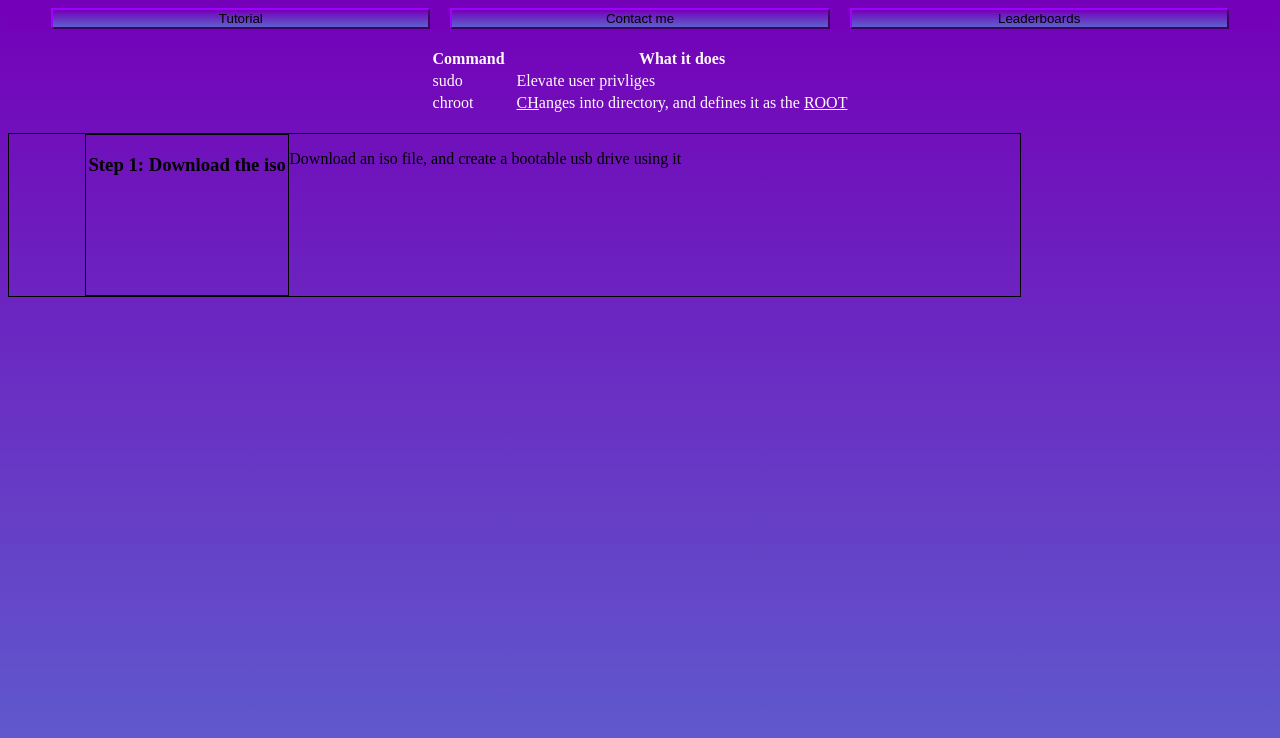
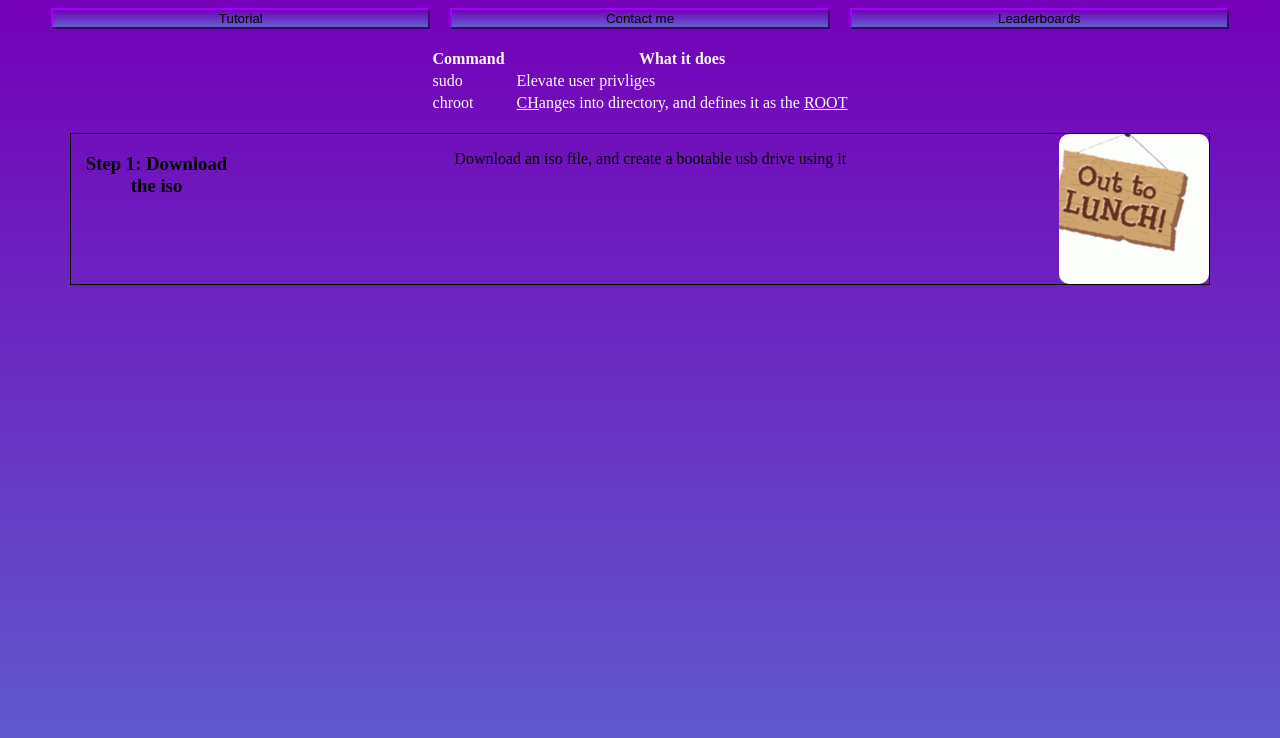
Before and after one commit to AdamFariello/ps-SBA307, a plain HTML site: page index.html in a window 1280 px wide. Drawn offline with Linux system fonts and the light colour scheme.

Commit message:
Fixed the background-image not appearing

```diff
--- a/index.html
+++ b/index.html
@@ -6,9 +6,9 @@
     <title>Chroot tutorial</title>
     <link rel="icon" type="image/x-icon" href="./images/tabIcon.png">
 
-    <link rel="stylesheet" href="./styles/index.navbar.css">
-    <link rel="stylesheet" href="./styles/index.table.css">
-    <link rel="stylesheet" href="./styles/index.css">
+    <link type="text/css" rel="stylesheet" href="./styles/index.navbar.css">
+    <link type="text/css" rel="stylesheet" href="./styles/index.table.css">
+    <link type="text/css" rel="stylesheet" href="./styles/index.css">
 </head>
 <style>
     html {
@@ -55,5 +55,6 @@
 		    <!--s<img src="/gifs/TODO_REPLACE.gif" alt="step1: download iso">-->
 	    </div>
     </div>
+
 </body>
 </html>
--- a/styles/index.css
+++ b/styles/index.css
@@ -1,33 +1,41 @@
 .stepBody {
     border: 1px solid black;
-	width: 80%;
+	width: 90%;
     display: flex;
     flex-direction: row;
     justify-content: center;
+    margin-left: auto;
+    margin-right: auto;
 }
 
 .stepBox {
-    border: 1px solid black;
-	width: 20%;
+    /*TODO: Figure out if to include second border*/
+	width: 15%;
     display:block;
-    justify-content: left;
+    margin-right:auto;
     word-wrap: break-word;
     text-align: center;
 }
 
 .stepInsturctions {
     word-wrap: break-word;
+    text-align: left;
 }
 
 .img-container {
-    max-width: 100%;
-    height:auto;
-    width: 10%;
+    /*TODO: highlight in notes need of '..'*/
+    background-image: url("../gifs/TODO_REPLACE.gif");
+    /*background-image: url("../gifs/test.jpg");*/
+    background-size:cover;
+    background-position: center center;
 
-    background-image: url("./gifs/TODO_REPLACE.gif");
-    background-size:cover;
     border-radius: 10px;
+    border: black 1px;
 
-    margin: 8%;
-    border: black 1px;
+    /*max-width: 100%;*/
+    width:150px;
+    height:150px;
+
+    justify-content: right;
+    margin-left: auto;
 }
```
Also changed, not shown: gifs/test.jpg (added).
